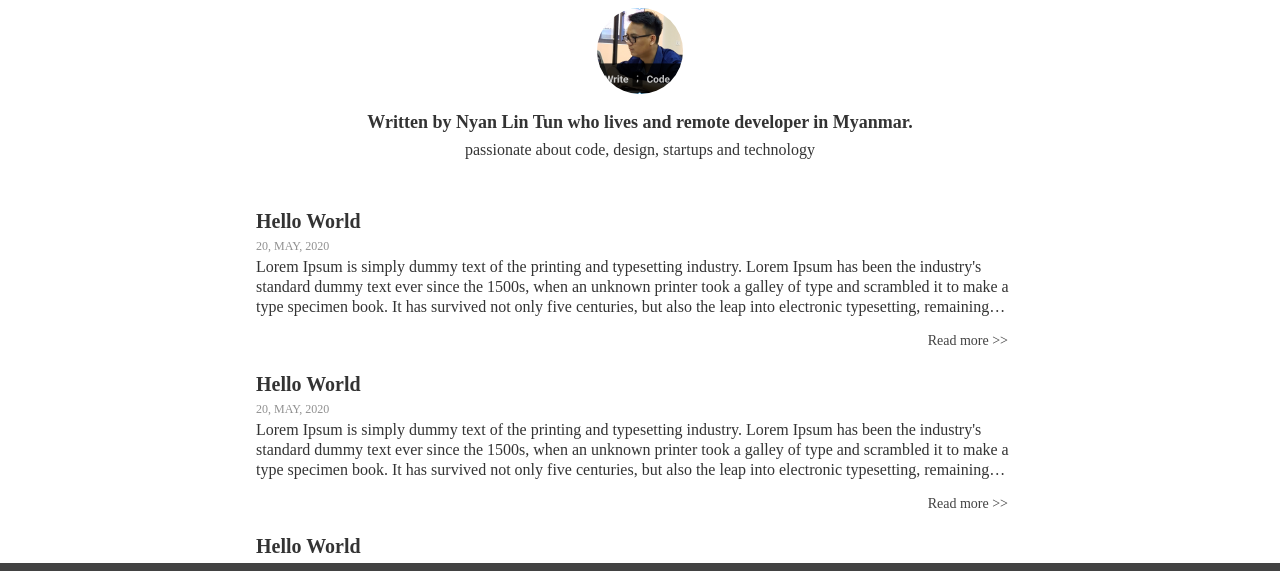
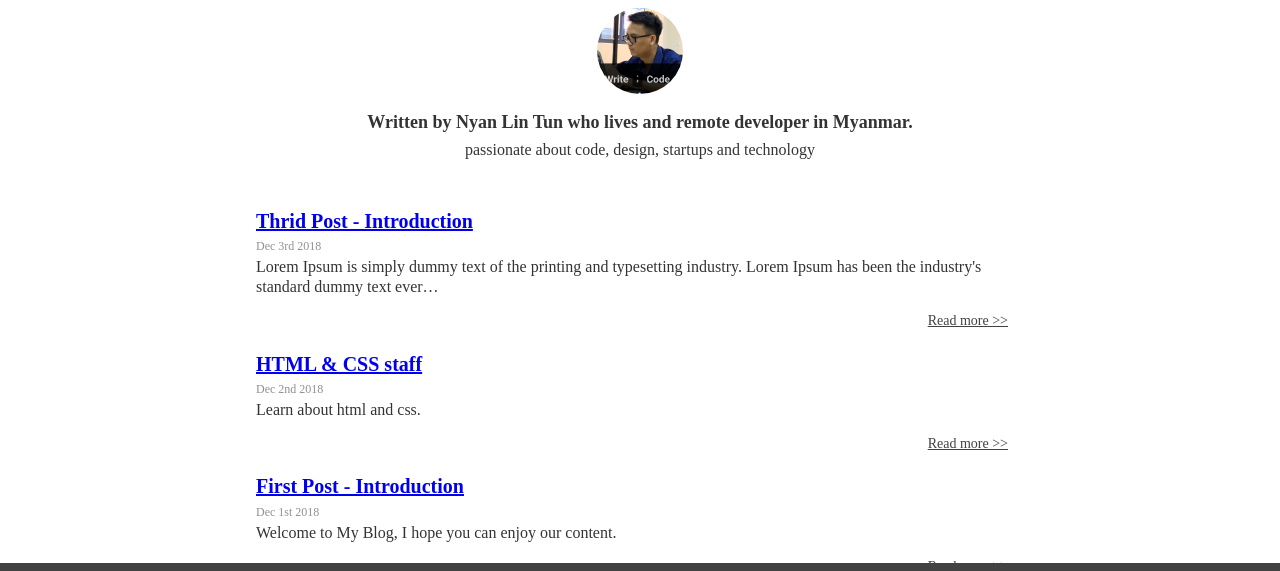
Before and after one commit to konyan/konyanme, a Gatsby site: page / in a window 1280 px wide. Shown: the part 189-760 px from the top of the page. Built offline with nearby package versions, Linux system fonts and the light colour scheme; Gatsby itself is replaced by a stand-in of ours; some packages are replaced by stand-ins of ours.

Commit message:
add posts folder and markdown

```diff
--- a/gatsby-config.js
+++ b/gatsby-config.js
@@ -15,6 +15,13 @@ module.exports = {
         path: `${__dirname}/src/images`,
       },
     },
+    {
+      resolve: `gatsby-source-filesystem`,
+      options: {
+        name: `pages`,
+        path: `${__dirname}/src/pages`,
+      },
+    },
     `gatsby-transformer-sharp`,
     `gatsby-plugin-sharp`,
     {
@@ -26,7 +33,7 @@ module.exports = {
         background_color: `#663399`,
         theme_color: `#663399`,
         display: `minimal-ui`,
-        icon: `src/images/gatsby-icon.png`, // This path is relative to the root of the site.
+        icon: `src/images/logo-white.svg`, // This path is relative to the root of the site.
       },
     },
     // typo graphy and used twin-peaks
@@ -36,6 +43,21 @@ module.exports = {
         pathToConfigModule: `src/utils/typography`,
       },
     },
+    {
+      resolve: `gatsby-transformer-remark`,
+      options: {
+        // CommonMark mode (default: true)
+        commonmark: true,
+        // Footnotes mode (default: true)
+        footnotes: true,
+        // Pedantic mode (default: true)
+        pedantic: true,
+        // GitHub Flavored Markdown mode (default: true)
+        gfm: true,
+        // Plugins configs
+        plugins: [],
+      },
+    },
     // this (optional) plugin enables Progressive Web App + Offline functionality
     // To learn more, visit: https://gatsby.dev/offline
     // `gatsby-plugin-offline`,
--- a/package.json
+++ b/package.json
@@ -14,6 +14,7 @@
     "gatsby-plugin-sharp": "^2.6.0",
     "gatsby-plugin-typography": "^2.5.0",
     "gatsby-source-filesystem": "^2.3.0",
+    "gatsby-transformer-remark": "^2.8.18",
     "gatsby-transformer-sharp": "^2.5.0",
     "node-sass": "^4.14.0",
     "prop-types": "^15.7.2",
--- a/src/components/blog.js
+++ b/src/components/blog.js
@@ -3,13 +3,15 @@ import React from "react"
 import styles from "./blog.module.scss"
 import { Link } from "gatsby"
 
-const Card = ({ title, date, description }) => {
+const Card = ({ title, date, description, path }) => {
   return (
     <article className={styles.container}>
-      <h4 className={styles.title}>{title}</h4>
+      <Link to={path}>
+        <h4 className={styles.title}>{title}</h4>
+      </Link>
       <date className={styles.date}>{date}</date>
       <p className={styles.description}>{description}</p>
-      <Link className={styles.readmore}>
+      <Link className={styles.readmore} to={path}>
         <span>Read more >></span>
       </Link>
     </article>
--- a/src/components/seo.js
+++ b/src/components/seo.js
@@ -10,7 +10,7 @@ import PropTypes from "prop-types"
 import { Helmet } from "react-helmet"
 import { useStaticQuery, graphql } from "gatsby"
 
-function SEO({ description, lang, meta, title }) {
+function SEO({ description, lang, meta, keywords, title }) {
   const { site } = useStaticQuery(
     graphql`
       query {
@@ -38,6 +38,10 @@ function SEO({ description, lang, meta, title }) {
         {
           name: `description`,
           content: metaDescription,
+        },
+        {
+          name: "keywords",
+          content: keywords.join(","),
         },
         {
           property: `og:title`,
@@ -83,6 +87,7 @@ SEO.propTypes = {
   lang: PropTypes.string,
   meta: PropTypes.arrayOf(PropTypes.object),
   title: PropTypes.string.isRequired,
+  keywords: PropTypes.arrayOf(PropTypes.string)
 }
 
 export default SEO
--- a/src/pages/index.js
+++ b/src/pages/index.js
@@ -1,41 +1,33 @@
 import React from "react"
-import { Link } from "gatsby"
+import { Link, graphql, StaticQuery } from "gatsby"
 import Image from "../components/image"
 import Layout from "../components/layout"
 import SEO from "../components/seo"
 import styles from "./index.module.scss"
 import Blog from "../components/blog"
 
-const blogs = [
-  {
-    title: "Hello World",
-    date: "20, MAY, 2020",
-    description:
-      "Lorem Ipsum is simply dummy text of the printing and typesetting industry. Lorem Ipsum has been the industry's standard dummy text ever since the 1500s, when an unknown printer took a galley of type and scrambled it to make a type specimen book. It has survived not only five centuries, but also the leap into electronic typesetting, remaining essentially unchanged. It was popularised in the 1960s with the release of Letraset sheets containing Lorem Ipsum passages, and more recently with desktop publishing software like Aldus PageMaker including versions of Lorem Ipsum.",
-  },
-  {
-    title: "Hello World",
-    date: "20, MAY, 2020",
-    description:
-      "Lorem Ipsum is simply dummy text of the printing and typesetting industry. Lorem Ipsum has been the industry's standard dummy text ever since the 1500s, when an unknown printer took a galley of type and scrambled it to make a type specimen book. It has survived not only five centuries, but also the leap into electronic typesetting, remaining essentially unchanged. It was popularised in the 1960s with the release of Letraset sheets containing Lorem Ipsum passages, and more recently with desktop publishing software like Aldus PageMaker including versions of Lorem Ipsum.",
-  },
-  {
-    title: "Hello World",
-    date: "20, MAY, 2020",
-    description:
-      "Lorem Ipsum is simply dummy text of the printing and typesetting industry. Lorem Ipsum has been the industry's standard dummy text ever since the 1500s, when an unknown printer took a galley of type and scrambled it to make a type specimen book. It has survived not only five centuries, but also the leap into electronic typesetting, remaining essentially unchanged. It was popularised in the 1960s with the release of Letraset sheets containing Lorem Ipsum passages, and more recently with desktop publishing software like Aldus PageMaker including versions of Lorem Ipsum.",
-  },
-  {
-    title: "Hello World",
-    date: "20, MAY, 2020",
-    description:
-      "Lorem Ipsum is simply dummy text of the printing and typesetting industry. Lorem Ipsum has been the industry's standard dummy text ever since the 1500s, when an unknown printer took a galley of type and scrambled it to make a type specimen book. It has survived not only five centuries, but also the leap into electronic typesetting, remaining essentially unchanged. It was popularised in the 1960s with the release of Letraset sheets containing Lorem Ipsum passages, and more recently with desktop publishing software like Aldus PageMaker including versions of Lorem Ipsum.",
-  },
-]
+const blogsQuery = graphql`
+  query{
+    allMarkdownRemark(sort: {fields : [frontmatter___date], order: DESC}) {
+      edges {
+        node {
+          id
+          frontmatter {
+            author
+            title
+            date(formatString: "MMM Do YYYY")
+            path
+          }
+          excerpt
+        }
+      }
+    }
+  }
+`
 
 const IndexPage = () => (
   <Layout>
-    <SEO title="Home" />
+    <SEO title="Home" keywords={[`konyan`, `nyan lin tun's blog`, 'gatsby', 'react', `dev konyan's blog`, `konyan's blog`]} />
     <div className={styles.container}>
       <h2 className={styles.header__title}>Keep Moving Forward</h2>
       <div className={styles.header__bio}>
@@ -48,17 +40,38 @@ const IndexPage = () => (
         </div>
       </div>
       <div className={styles.blogs__container}>
-        {blogs.map(b => (
-          <Blog
-            key={b.title}
-            title={b.title}
-            description={b.description}
-            date={b.date}
-          />
-        ))}
+        <StaticQuery query={blogsQuery} render={data => {
+          return (
+            <div>
+              {
+                data.allMarkdownRemark.edges.map(({ node }) => (
+                  <Blog
+                    key={node.id}
+                    title={node.frontmatter.title}
+                    description={node.excerpt}
+                    path={node.frontmatter.path}
+                    date={node.frontmatter.date}
+                  />
+                ))
+              }
+            </div>
+          )
+        }} />
       </div>
     </div>
   </Layout>
 )
 
 export default IndexPage
+
+
+// {
+//   blogs.map(b => (
+//     <Blog
+//       key={b.title}
+//       title={b.title}
+//       description={b.description}
+//       date={b.date}
+//     />
+//   ))
+// }
--- /dev/null
+++ b/src/pages/posts/001/001-first-post.md
@@ -0,0 +1,8 @@
+---
+title: "First Post - Introduction"
+date: 2018-12-01 09:00:00
+author: "Nyan Lin Tun"
+path: "/first-post"
+---
+
+Welcome to My Blog, I hope you can enjoy our content.
--- /dev/null
+++ b/src/pages/posts/002/002-second-post.md
@@ -0,0 +1,8 @@
+---
+title: "HTML & CSS staff"
+date: 2018-12-02 09:00:00
+author: "Nyan Lin Tun"
+path: "/htm-css-post"
+---
+
+Learn about html and css.
--- /dev/null
+++ b/src/pages/posts/003/003-third-post.md
@@ -0,0 +1,12 @@
+---
+title: "Thrid Post - Introduction"
+date: 2018-12-03 09:00:00
+author: "Nyan Lin Tun"
+path: "/third-post"
+---
+
+Lorem Ipsum is simply dummy text of the printing and typesetting industry. Lorem Ipsum has been the industry's standard dummy text ever since the 1500s, when an unknown printer took a galley of type and scrambled it to make a type specimen book. It has survived not only five centuries, but also the leap into electronic typesetting, remaining essentially unchanged. It was popularised in the 1960s with the release of Letraset sheets containing Lorem Ipsum passages, and more recently with desktop publishing software like Aldus PageMaker including versions of Lorem Ipsum.
+
+Lorem Ipsum is simply dummy text of the printing and typesetting industry. Lorem Ipsum has been the industry's standard dummy text ever since the 1500s, when an unknown printer took a galley of type and scrambled it to make a type specimen book. It has survived not only five centuries, but also the leap into electronic typesetting, remaining essentially unchanged. It was popularised in the 1960s with the release of Letraset sheets containing Lorem Ipsum passages, and more recently with desktop publishing software like Aldus PageMaker including versions of Lorem Ipsum.
+
+Lorem Ipsum is simply dummy text of the printing and typesetting industry. Lorem Ipsum has been the industry's standard dummy text ever since the 1500s, when an unknown printer took a galley of type and scrambled it to make a type specimen book. It has survived not only five centuries, but also the leap into electronic typesetting, remaining essentially unchanged. It was popularised in the 1960s with the release of Letraset sheets containing Lorem Ipsum passages, and more recently with desktop publishing software like Aldus PageMaker including versions of Lorem Ipsum.
```
Also changed, not shown: src/pages/page-2.js (deleted, +0 -16 lines), src/images/logo-white.svg (added), 1 other file.
